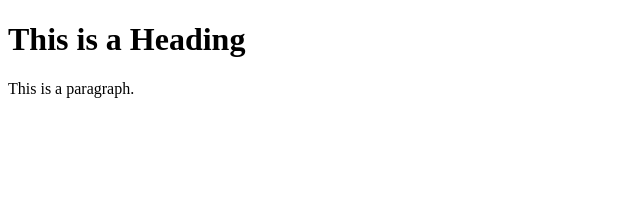
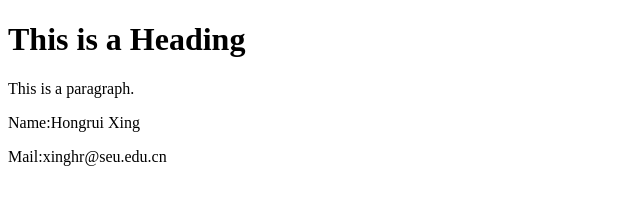
Before and after one commit to pipiPdesu/pipiPdesu.github.io, a plain HTML site: page index.html in a window 1280 px wide. Shown: the whole page, without its empty margins (0-640 px from the left). Drawn offline with Linux system fonts and the light colour scheme.

Commit message:
Update index.html

```diff
--- a/index.html
+++ b/index.html
@@ -7,6 +7,8 @@
 
 <h1>This is a Heading</h1>
 <p>This is a paragraph.</p>
+  <p>Name:Hongrui Xing</p>
+  <p>Mail:xinghr@seu.edu.cn</p>
 
 </body>
 </html>
```
